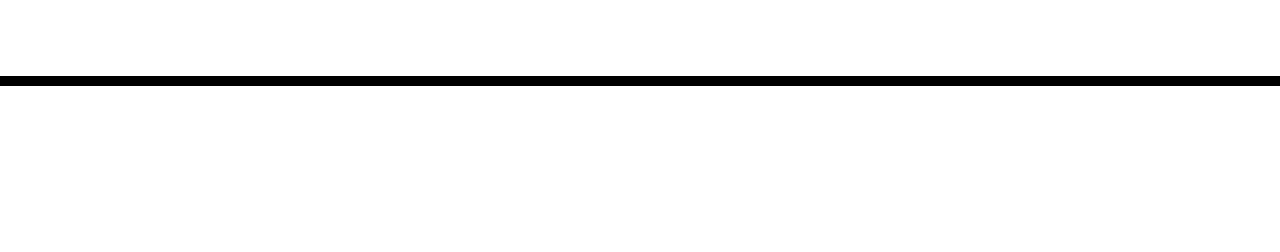
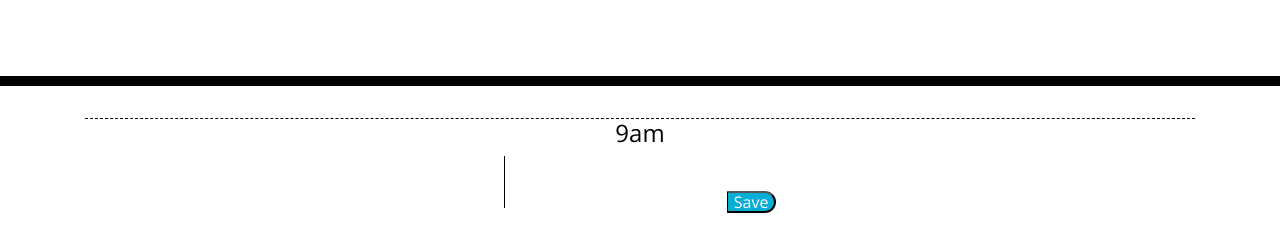
Before and after one commit to justjoshua1292/Scheduler, a plain HTML site: page index.html in a window 1280 px wide. Shown: the part 182-434 px from the top of the page. Drawn offline with nearby package versions, Linux system fonts and the light colour scheme.

Commit message:
Adding time & button to html

```diff
--- a/index.html
+++ b/index.html
@@ -29,7 +29,10 @@
       <p id="currentDay" class="lead"></p>
     </header>
     <div class="container">
-      <!-- Timeblocks go here -->
+      <div class= "time-block">
+        <h4 class="hour" > 9am </h4>
+        <textarea class="description"> </textarea>
+        <button class= "saveBtn"> Save </button>
     </div>
 
     <script src="https://cdnjs.cloudflare.com/ajax/libs/jquery/3.2.1/jquery.min.js"></script>
```
